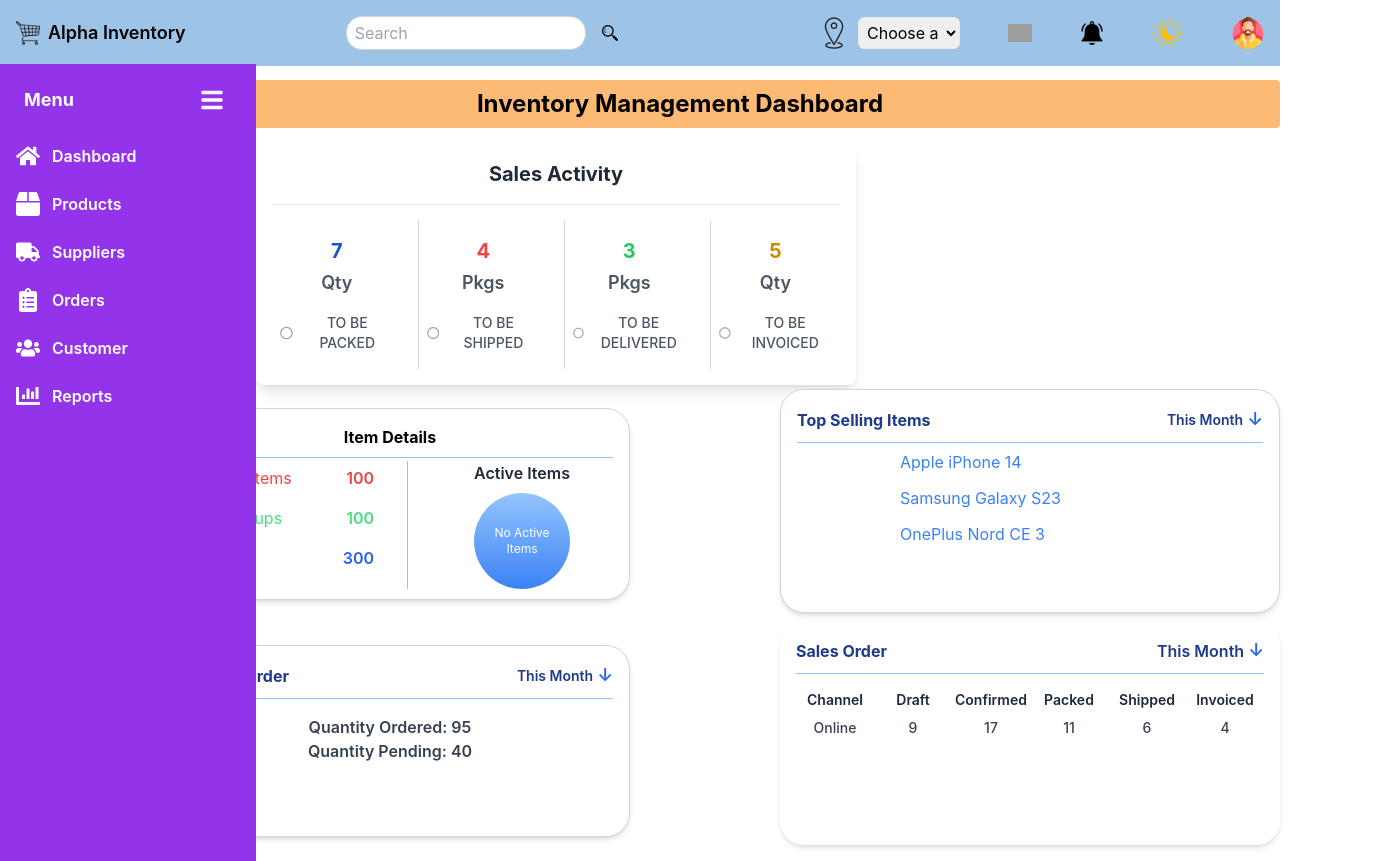
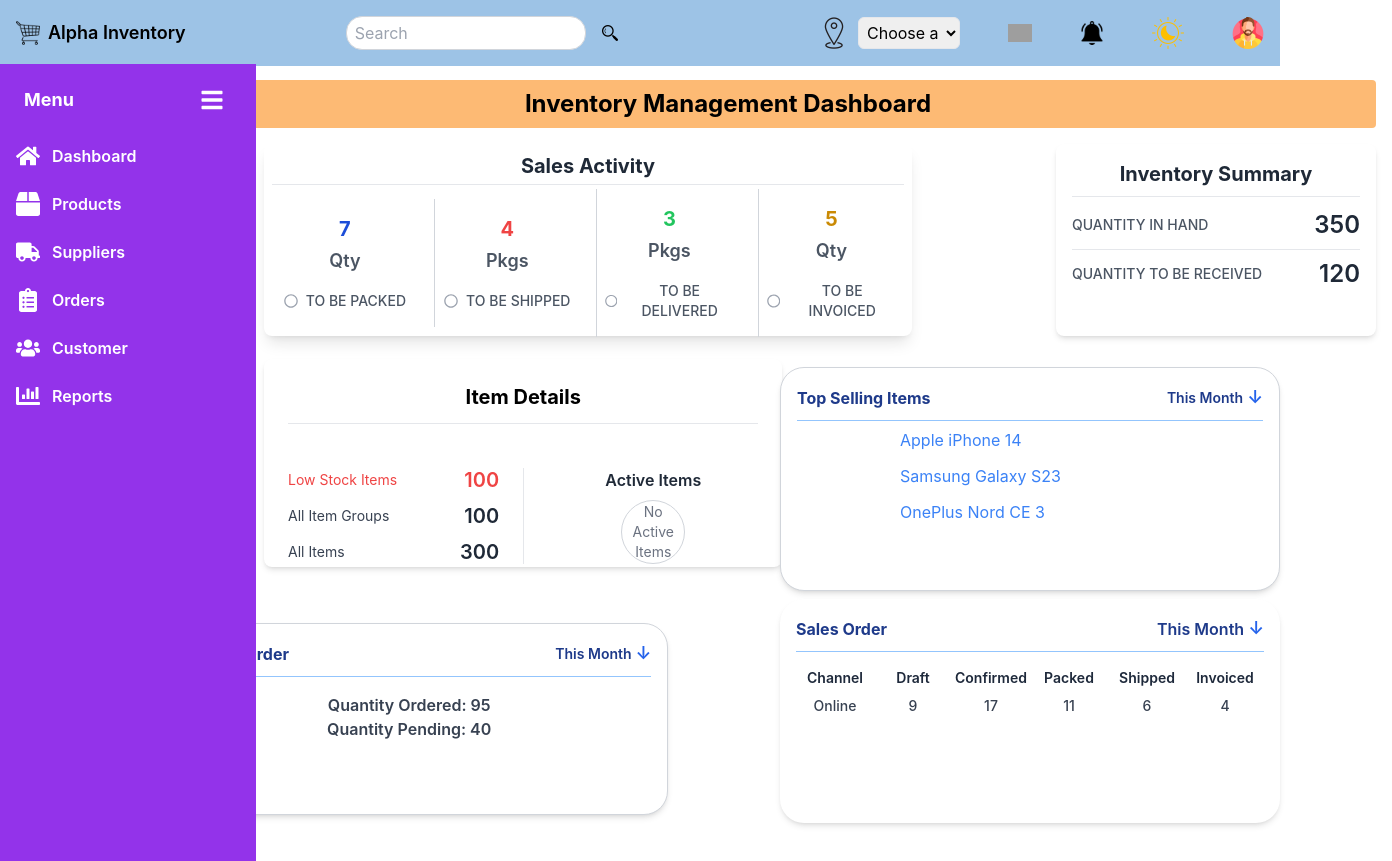
Before and after one commit to anik0103/inventory-management-system, a React (Create React App) app: page / in a window 1280 px wide. Shown: the whole page, 1392 px wide, since content can reach past the window. After the commit the page ends 839 px from the top, so only its background shows below. Built offline with nearby package versions, Linux system fonts and the light colour scheme; grey boxes are pictures that could not be loaded.

Commit message:
feat: Add InventorySummary component and update Dashboard layout

```diff
--- a/src/Components/Dashbord/Dashboard.js
+++ b/src/Components/Dashbord/Dashboard.js
@@ -11,6 +11,7 @@ const Dashboard = () => {
         Inventory Management Dashboard
       </h1>
       <SummaryCards />
+      <InventorySummary />
       <SalesOverview />
       <TopProducts />
       <PurchaseOrder />
--- a/src/Components/Dashbord/SalesOverVew/InventorySummary.js
+++ b/src/Components/Dashbord/SalesOverVew/InventorySummary.js
@@ -1,11 +1,25 @@
-const InventorySummary = () => {
+import React from 'react';
+import mockData from "../../../asset/fakeApiResponce/mockData.json";
+
+const InventorySummaryCard = () => {
   return (
-   <div>
-     <p>
-
-     </p>
-   </div>
+    <div className="bg-white rounded-lg shadow-md p-4 w-[20rem] ml-[61rem] mt-[-12rem] h-[12rem]">
+      <div className="pb-2 border-b border-gray-200 mb-2">
+        <h2 className="text-xl font-bold text-gray-800">Inventory Summary</h2>
+      </div>
+      <div className="flex flex-col">
+        <div className="flex justify-between items-center py-1">
+          <span className="text-sm font-medium text-gray-600 uppercase">QUANTITY IN HAND</span>
+          <span className="text-2xl font-semibold text-gray-800">{mockData.inventorySummary.packagesInHand}</span>
+        </div>
+        <div className="border-b border-gray-200 my-1"></div>
+        <div className="flex justify-between items-center py-1">
+          <span className="text-sm font-medium text-gray-600 uppercase">QUANTITY TO BE RECEIVED</span>
+          <span className="text-2xl font-semibold text-gray-800">{mockData.inventorySummary.packagesToBeReceived}</span>
+        </div>
+      </div>
+    </div>
   );
 };
 
-export default InventorySummary;
+export default InventorySummaryCard;
--- a/src/Components/Dashbord/SalesOverVew/SummaryCards.js
+++ b/src/Components/Dashbord/SalesOverVew/SummaryCards.js
@@ -1,11 +1,11 @@
 // SummaryCards.jsx
-import Cards from "./SalesCards";
+import Cards from "./SalesCards"; // Assuming this is your individual metric card component
 import mockData from "../../../asset/fakeApiResponce/mockData.json";
 
 const SummaryCards = () => {
   return (
-    <div className="bg-white rounded-lg shadow-lg p-4 w-2/4 ml-[11rem]">
-      <div className="pb-4 border-b border-gray-200 mb-4">
+    <div className="bg-white rounded-lg shadow-lg p-2 w-2/4 ml-[11.5rem] h-[12rem]">
+      <div className="pb-1 border-b border-gray-200 mb-1">
          <h2 className="text-xl font-bold text-gray-800">Sales Activity</h2>
       </div>
       <div className="flex justify-around items-center divide-x divide-gray-300 gap-4">
--- a/src/Components/Dashbord/SalesOverview.js
+++ b/src/Components/Dashbord/SalesOverview.js
@@ -1,36 +1,32 @@
+import React from 'react';
 import mockData from '../../asset/fakeApiResponce/mockData.json';
-
 
 const SalesOverview = () => {
   const item = mockData.itemDetails;
 
   return (
-    <div>
-      <div className="bg-white border border-gray-300 p-4 rounded-3xl shadow-md mb-6 w-2/5 h-48 ml-[70px] mt-[23px] ">
-        <h2 className="font-bold text-base pb-2 mb-2 border-b border-blue-300">
-          {item.title}
-        </h2>
-
-        {/* Left Side of the card border */}
-        <div className="w-1/2 pr-4">
-          <div className="flex items-center justify-between mb-4">
-            <span className="text-red-500">Low Stock Items</span>
-            <span className="font-semibold text-red-500">{item.lowStockItems}</span>
+    <div className="bg-white rounded-lg shadow-md p-6 w-2/5  ml-[11.5rem] mt-[23px] h-[13rem]">
+      <h2 className="font-bold text-xl pb-3 mb-3 border-b border-gray-200">
+        {item.title || "Item Details"}
+      </h2>
+      <div className="flex flex-grow items-center h-full">
+        <div className="w-1/2 pr-6 flex flex-col justify-center">
+          <div className="flex items-center justify-between mb-2">
+            <span className="text-sm text-red-500">Low Stock Items</span>
+            <span className="font-semibold text-xl text-red-500">{item.lowStockItems}</span>
           </div>
-          <div className="flex items-center justify-between mb-4">
-            <span className="text-green-400">All item Groups</span>
-            <span className="font-semibold text-green-400">{item.allItemGroups}</span>
+          <div className="flex items-center justify-between mb-2">
+            <span className="text-sm text-gray-700">All Item Groups</span>
+            <span className="font-semibold text-xl text-gray-800">{item.allItemGroups}</span>
           </div>
-          <div className="flex items-center justify-between mb-4">
-            <span className="text-blue-500">All Items</span>
-            <span className="font-semibold text-blue-600">{item.allItems}</span>
+          <div className="flex items-center justify-between">
+            <span className="text-sm text-gray-700">All Items</span>
+            <span className="font-semibold text-xl text-gray-800">{item.allItems}</span>
           </div>
         </div>
-
-        {/* Right Side of the card border */}
-        <div className="w-1/2 border-l border-blue-300 pl-4 flex flex-col ml-[240px] mt-[-125px]">
-          <p className="font-semibold text-gray-800 mb-2 ml-[-10px]">Active Items</p>
-          <div className="w-24 h-24 rounded-full bg-gradient-to-b from-blue-300 to-blue-500 flex items-center justify-center text-white text-xs text-center p-2 ml-[50px]">
+        <div className="w-1/2 border-l border-gray-200 pl-6 flex flex-col items-center justify-center">
+          <p className="font-semibold text-gray-800 mb-2">Active Items</p>
+          <div className="w-16 h-16 rounded-full bg-white border border-gray-300 flex items-center justify-center text-gray-500 text-sm text-center p-2">
             {item.activeItems > 0 ? item.activeItems : "No Active Items"}
           </div>
         </div>
--- a/src/Components/Dashbord/TopProducts.js
+++ b/src/Components/Dashbord/TopProducts.js
@@ -3,7 +3,7 @@ import mockData from '../../asset/fakeApiResponce/mockData.json';
 const TopProducts = () => {
   return (
     <div>
-      <div className="bg-white border border-gray-300 p-4 rounded-3xl shadow-md mb-6 w-[500px] h-56 ml-[700px] mt-[-235px] ">
+      <div className="bg-white border border-gray-300 p-4 rounded-3xl shadow-md mb-6 w-[500px] h-56 ml-[700px] mt-[-200px] ">
 
 
         <div className="flex justify-between items-center border-b border-blue-300 pb-2 mb-2">
```
